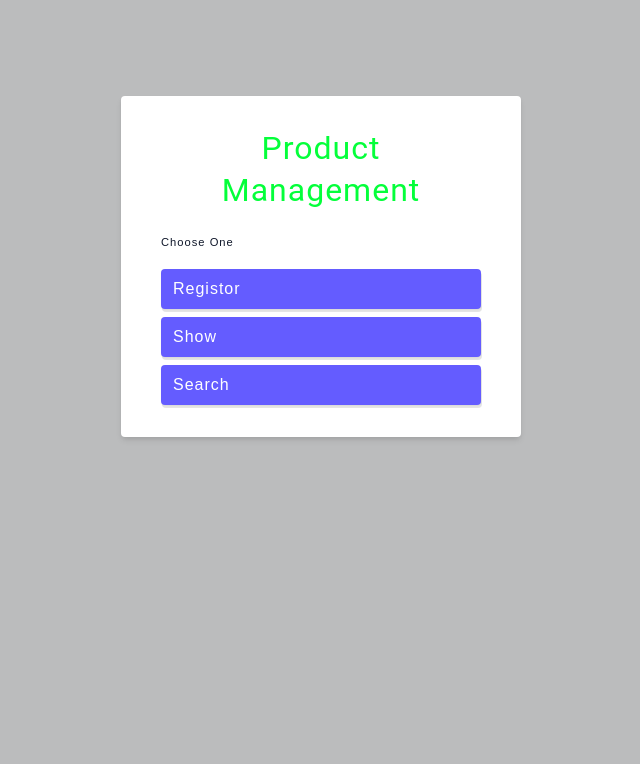
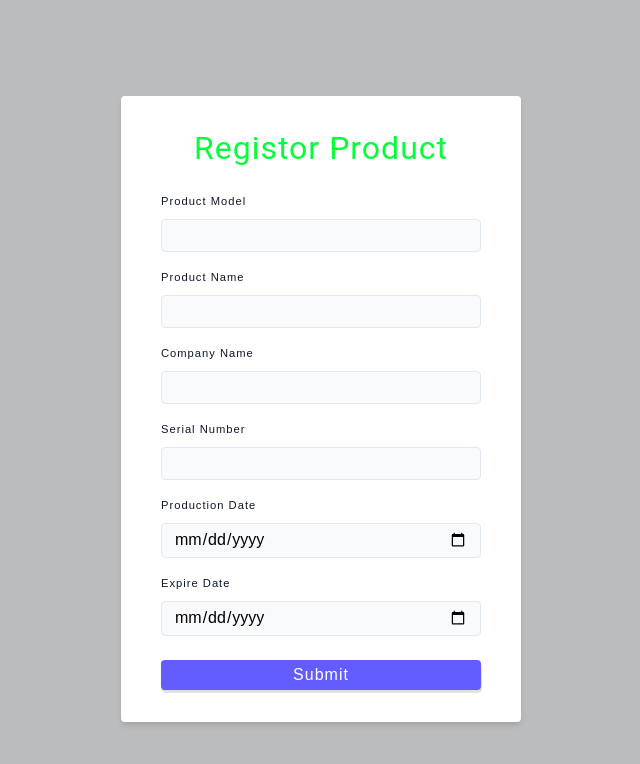
Before and after one commit to TAMIRAT-FEREJA-T/product-information-with-QR, a plain HTML site: page index.html in a window 1280 px wide. Shown: the whole page, without its empty margins (319-959 px from the left). Drawn offline with Linux system fonts and the light colour scheme.

Commit message:
Update index.html

```diff
--- a/index.html
+++ b/index.html
@@ -1,39 +1,60 @@
 <!DOCTYPE html>
 <html lang="en">
+
 <head>
   <meta charset="UTF-8" />
   <meta http-equiv="X-UA-Compatible" content="IE=edge" />
   <meta name="viewport" content="width=device-width, initial-scale=1.0" />
-    <title>product management</title>
+  <title>product Registor</title>
   <!-- normalize.css -->
   <link rel="stylesheet" href="./normalize.css" />
   <!-- main.css -->
   <link rel="stylesheet" href="./main.css" />
+
 </head>
+
 <body>
-    <form class="form">
-      <h4 style="color: rgb(4, 255, 58) ; font-size:xx-large;"> product management</h4>
+  <div class="form">
+    <h4 style="color: rgb(4, 255, 58) ; font-size:xx-large;">Registor product</h4>
+    <div class="form-row">
+      <label class="form-label">product model</label>
+      <input type="text" id="productmodel" class="form-input " />
+    </div>
+    <div class="form-row">
+      <label class="form-label">product name</label>
+      <input id="productname" class="form-input " required />
+    </div>
+    <div class="form-row">
+      <label class="form-label">company name</label>
+      <input id="companyname" class="form-input " />
+    </div>
+    <div class="form-row">
+      <label class="form-label">serial number</label>
+      <input id="serialnumber" type="number" class="form-input " required />
+    </div>
+    <div class="form-row">
+      <label class="form-label" required>production date</label>
+       <input id="productiondate" name="productiondate" type="date" class="form-input " /> <!-- datepicker -->
+    </div>
+    <div class="form-row">
+      <label class="form-label" required>expire date</label>
+      <input id="expiredate" name="expiredate" type="date" class="form-input " />
+    </div>
 
-        <label class="form-label">choose one </label>
+    <button id="submit" type="submit" class="btn btn-block submit-btn">submit</button>
 
 
-      <!-- <div class="form-row">
-        <label for="password" class="form-label">Password</label>
-        <input
-          type="password"
-          name="password"
-          class="form-input password-input"
-        /> -->
+ <!-- <button onclick="submit()" id="submit">Submit d</button> -->
 
-      <a class="btn btn-block submit-btn" href="registor.html">registor</a>
-      <a class="btn btn-block submit-btn" href="show.html">show</a>
-      <a class="btn btn-block submit-btn" href="search.html">search</a>
 
-    </form>
-    <!-- <div class="container">
-      <button class="btn testing-btn">Testing</button>
-      <button class="btn logout-btn">Logout</button>
-    </div> -->
-    <!-- <script src="./browser-app.js"></script> -->
+  </div>
+
+  </div>
+
 </body>
+<script type="module" src="script.js">
+
+</script>
+
+
 </html>
```
Lines whose indentation alone changed are shown as unchanged.
